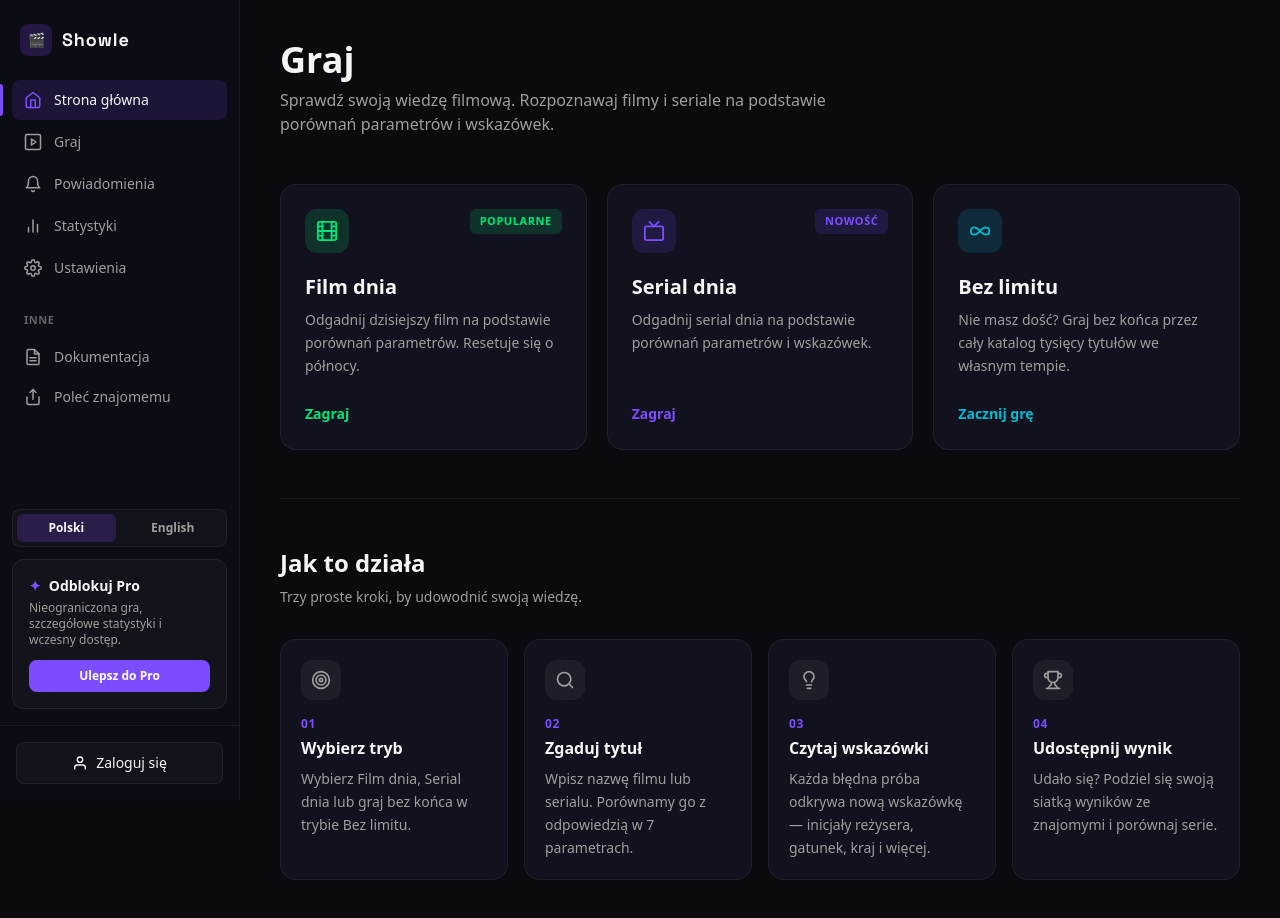
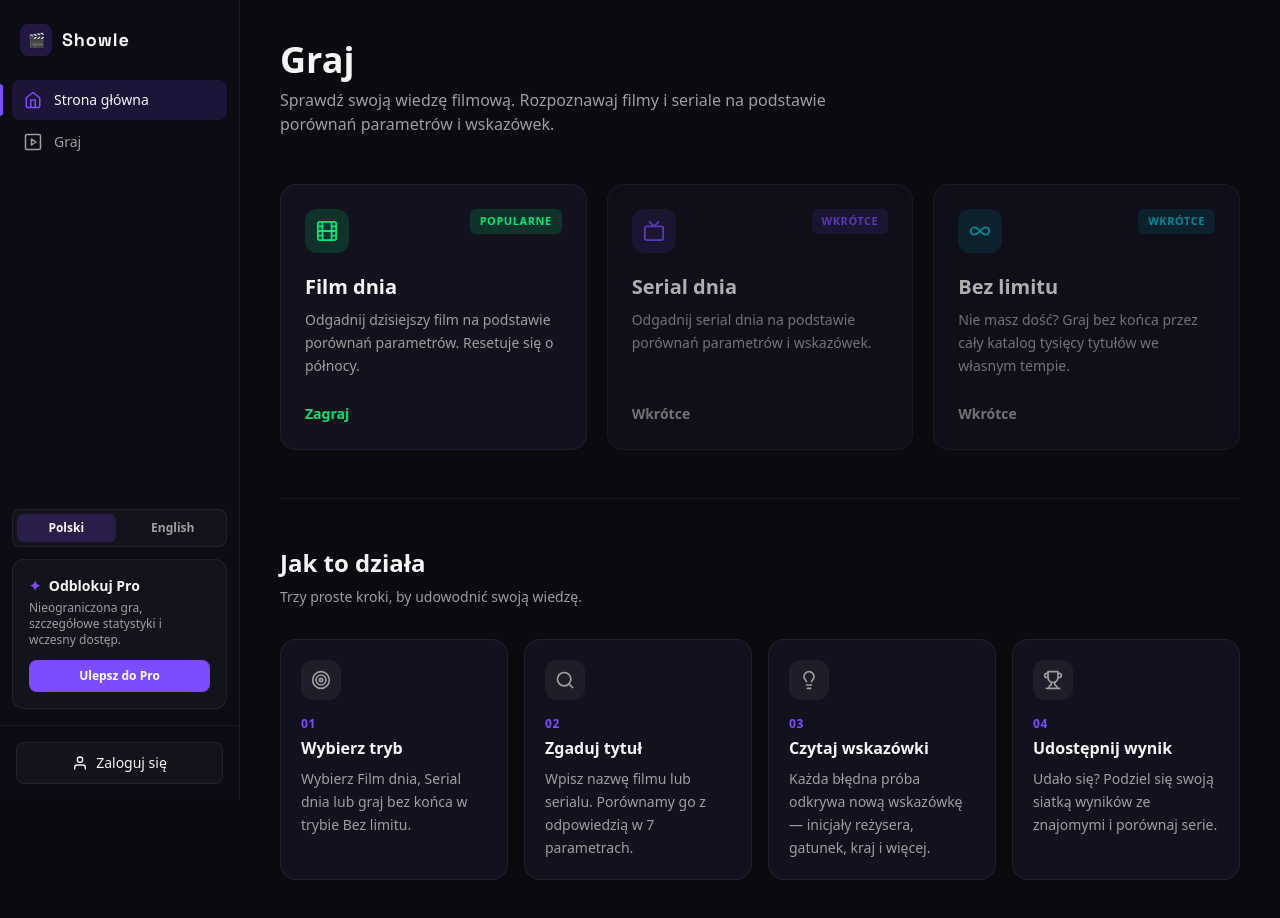
Before and after one commit to marwoz01/showle, a Next.js app: page / in a window 1280 px wide. Built offline with nearby package versions, Linux system fonts and the light colour scheme.

Commit message:
fix(ui): remove dead navigation and disable unavailable modes

```diff
--- a/src/app/page.tsx
+++ b/src/app/page.tsx
@@ -33,17 +33,20 @@ export default function Home() {
           title={t.modes.dailySeries}
           description={t.modes.dailySeriesDesc}
           href="/play/series"
-          actionLabel={t.modes.playChallenge}
-          badge={t.modes.new}
+          actionLabel={t.modes.comingSoon}
+          badge={t.modes.comingSoon}
           accentColor="purple"
+          disabled
         />
         <GameModeCard
           icon={<InfinityIcon />}
           title={t.modes.unlimited}
           description={t.modes.unlimitedDesc}
           href="/play/unlimited"
-          actionLabel={t.modes.startEndless}
+          actionLabel={t.modes.comingSoon}
+          badge={t.modes.comingSoon}
           accentColor="cyan"
+          disabled
         />
       </div>
 
--- a/src/components/home/GameModeCard.tsx
+++ b/src/components/home/GameModeCard.tsx
@@ -8,6 +8,7 @@ interface GameModeCardProps {
   actionLabel: string;
   badge?: string;
   accentColor: "green" | "purple" | "cyan";
+  disabled?: boolean;
 }
 
 const accentMap = {
@@ -39,14 +40,19 @@ export default function GameModeCard({
   actionLabel,
   badge,
   accentColor,
+  disabled = false,
 }: GameModeCardProps) {
   const accent = accentMap[accentColor];
-
-  return (
-    <Link
-      href={href}
-      className="group flex flex-col justify-between rounded-2xl border border-white/6 bg-[#12121e] p-6 transition-all duration-200 hover:border-white/12 hover:bg-[#16162a]"
-    >
+  const cardClassName = `group flex flex-col justify-between rounded-2xl border border-white/6 bg-[#12121e] p-6 transition-all duration-200 ${
+    disabled
+      ? "cursor-not-allowed opacity-70"
+      : "hover:border-white/12 hover:bg-[#16162a]"
+  }`;
+  const actionClassName = `text-sm font-semibold transition-all ${
+    disabled ? "text-muted" : `${accent.link} group-hover:underline`
+  }`;
+  const content = (
+    <>
       <div>
         {/* Top row: icon + badge */}
         <div className="mb-5 flex items-start justify-between">
@@ -73,12 +79,24 @@ export default function GameModeCard({
 
       {/* Action link */}
       <div className="mt-6">
-        <span
-          className={`text-sm font-semibold ${accent.link} transition-all group-hover:underline`}
-        >
+        <span className={actionClassName}>
           {actionLabel}
         </span>
       </div>
+    </>
+  );
+
+  if (disabled) {
+    return (
+      <div aria-disabled="true" className={cardClassName}>
+        {content}
+      </div>
+    );
+  }
+
+  return (
+    <Link href={href} className={cardClassName}>
+      {content}
     </Link>
   );
 }
--- a/src/components/layout/Sidebar.tsx
+++ b/src/components/layout/Sidebar.tsx
@@ -14,15 +14,7 @@ interface NavItem {
 
 const NAV_ITEMS: NavItem[] = [
   { key: "home", icon: HomeIcon, href: "/" },
-  { key: "play", icon: PlayIcon, href: "/play" },
-  { key: "notifications", icon: BellIcon, href: "/notifications" },
-  { key: "stats", icon: StatsIcon, href: "/stats" },
-  { key: "settings", icon: SettingsIcon, href: "/settings" },
-];
-
-const OTHER_ITEMS: NavItem[] = [
-  { key: "documentation", icon: DocIcon, href: "/docs" },
-  { key: "referFriend", icon: ShareIcon, href: "/refer" },
+  { key: "play", icon: PlayIcon, href: "/play/movie" },
 ];
 
 export default function Sidebar() {
@@ -71,23 +63,6 @@ export default function Sidebar() {
           );
         })}
       </nav>
-
-      {/* Other section */}
-      <div className="mt-6 px-3">
-        <p className="mb-2 px-3 text-[11px] font-semibold uppercase tracking-wider text-muted/60">
-          {t.nav.other}
-        </p>
-        {OTHER_ITEMS.map((item) => (
-          <Link
-            key={item.href}
-            href={item.href}
-            className="flex items-center gap-3 rounded-lg px-3 py-2.5 text-sm font-medium text-muted transition-colors hover:bg-white/4 hover:text-foreground"
-          >
-            <item.icon active={false} />
-            {navLabel(item.key)}
-          </Link>
-        ))}
-      </div>
 
       {/* Spacer */}
       <div className="flex-1" />
@@ -161,52 +136,3 @@ function PlayIcon({ active }: { active: boolean }) {
     </svg>
   );
 }
-
-function BellIcon({ active }: { active: boolean }) {
-  return (
-    <svg width="18" height="18" viewBox="0 0 24 24" fill="none" stroke={active ? "#7C4DFF" : "currentColor"} strokeWidth="2" strokeLinecap="round" strokeLinejoin="round">
-      <path d="M18 8A6 6 0 0 0 6 8c0 7-3 9-3 9h18s-3-2-3-9" />
-      <path d="M13.73 21a2 2 0 0 1-3.46 0" />
-    </svg>
-  );
-}
-
-function StatsIcon({ active }: { active: boolean }) {
-  return (
-    <svg width="18" height="18" viewBox="0 0 24 24" fill="none" stroke={active ? "#7C4DFF" : "currentColor"} strokeWidth="2" strokeLinecap="round" strokeLinejoin="round">
-      <path d="M18 20V10" />
-      <path d="M12 20V4" />
-      <path d="M6 20v-6" />
-    </svg>
-  );
-}
-
-function SettingsIcon({ active }: { active: boolean }) {
-  return (
-    <svg width="18" height="18" viewBox="0 0 24 24" fill="none" stroke={active ? "#7C4DFF" : "currentColor"} strokeWidth="2" strokeLinecap="round" strokeLinejoin="round">
-      <circle cx="12" cy="12" r="3" />
-      <path d="M19.4 15a1.65 1.65 0 0 0 .33 1.82l.06.06a2 2 0 0 1-2.83 2.83l-.06-.06a1.65 1.65 0 0 0-1.82-.33 1.65 1.65 0 0 0-1 1.51V21a2 2 0 0 1-4 0v-.09A1.65 1.65 0 0 0 9 19.4a1.65 1.65 0 0 0-1.82.33l-.06.06a2 2 0 0 1-2.83-2.83l.06-.06A1.65 1.65 0 0 0 4.68 15a1.65 1.65 0 0 0-1.51-1H3a2 2 0 0 1 0-4h.09A1.65 1.65 0 0 0 4.6 9a1.65 1.65 0 0 0-.33-1.82l-.06-.06a2 2 0 0 1 2.83-2.83l.06.06A1.65 1.65 0 0 0 9 4.68a1.65 1.65 0 0 0 1-1.51V3a2 2 0 0 1 4 0v.09a1.65 1.65 0 0 0 1 1.51 1.65 1.65 0 0 0 1.82-.33l.06-.06a2 2 0 0 1 2.83 2.83l-.06.06A1.65 1.65 0 0 0 19.4 9a1.65 1.65 0 0 0 1.51 1H21a2 2 0 0 1 0 4h-.09a1.65 1.65 0 0 0-1.51 1z" />
-    </svg>
-  );
-}
-
-function DocIcon({ active }: { active: boolean }) {
-  return (
-    <svg width="18" height="18" viewBox="0 0 24 24" fill="none" stroke={active ? "#7C4DFF" : "currentColor"} strokeWidth="2" strokeLinecap="round" strokeLinejoin="round">
-      <path d="M14 2H6a2 2 0 0 0-2 2v16a2 2 0 0 0 2 2h12a2 2 0 0 0 2-2V8z" />
-      <polyline points="14 2 14 8 20 8" />
-      <line x1="16" y1="13" x2="8" y2="13" />
-      <line x1="16" y1="17" x2="8" y2="17" />
-    </svg>
-  );
-}
-
-function ShareIcon({ active }: { active: boolean }) {
-  return (
-    <svg width="18" height="18" viewBox="0 0 24 24" fill="none" stroke={active ? "#7C4DFF" : "currentColor"} strokeWidth="2" strokeLinecap="round" strokeLinejoin="round">
-      <path d="M4 12v8a2 2 0 0 0 2 2h12a2 2 0 0 0 2-2v-8" />
-      <polyline points="16 6 12 2 8 6" />
-      <line x1="12" y1="2" x2="12" y2="15" />
-    </svg>
-  );
-}
--- a/src/i18n/en.ts
+++ b/src/i18n/en.ts
@@ -46,6 +46,7 @@ const en: Translations = {
     startEndless: "Start Endless Run",
     popular: "Popular",
     new: "New",
+    comingSoon: "Coming Soon",
   },
 
   // How it works
--- a/src/i18n/pl.ts
+++ b/src/i18n/pl.ts
@@ -46,6 +46,7 @@ const pl: Translations = {
     startEndless: "Zacznij grę",
     popular: "Popularne",
     new: "Nowość",
+    comingSoon: "Wkrótce",
   },
 
   // How it works
--- a/src/i18n/types.ts
+++ b/src/i18n/types.ts
@@ -33,6 +33,7 @@ export interface Translations {
     startEndless: string;
     popular: string;
     new: string;
+    comingSoon: string;
   };
   howItWorks: {
     title: string;
```
